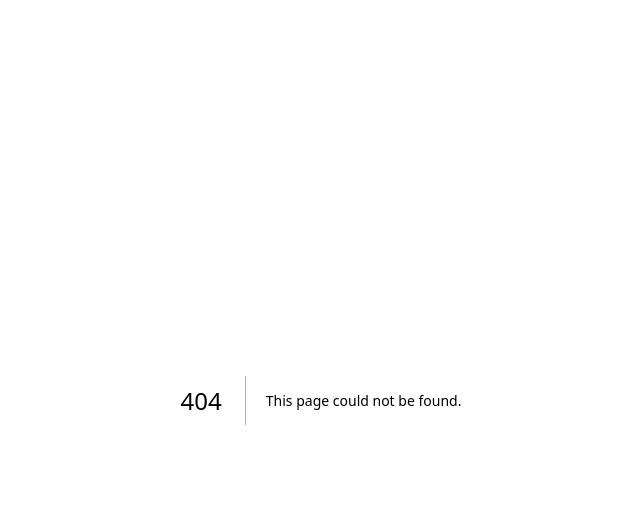
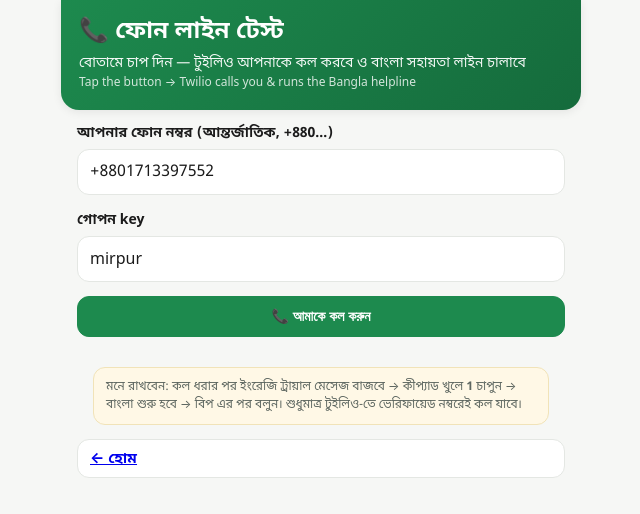
Before and after one commit to TareqNaushad/mirpur-help, a Next.js app: page /test-call in a window 1280 px wide. Before the commit this address had no page. Shown: the top 514 px of the page, without its empty margins (319-959 px from the left). Built offline with nearby package versions, Linux system fonts and the light colour scheme.

Commit message:
Add self-service /test-call page + /api/ivr/call-me so user can trigger IVR test calls themselves
Co-Authored-By: Claude Opus 4.8 <noreply@anthropic.com>

```diff
--- /dev/null
+++ b/app/api/ivr/call-me/route.js
@@ -0,0 +1,73 @@
+// GET/POST /api/ivr/call-me?to=+8801...&key=...
+//
+// Self-service test: makes Twilio call `to` and run the IVR, so you can test
+// the phone line yourself without anyone triggering it for you. Reuses the
+// Twilio creds already in Vercel (TWILIO_ACCOUNT_SID, TWILIO_AUTH_TOKEN).
+//
+// Protected by a key (env IVR_TEST_KEY, default "mirpur"). On a TRIAL Twilio
+// account it can only ring numbers verified on the account anyway.
+import { NextResponse } from "next/server";
+
+export const dynamic = "force-dynamic";
+
+export async function GET(req) {
+  return placeCall(req);
+}
+export async function POST(req) {
+  return placeCall(req);
+}
+
+async function placeCall(req) {
+  const sid = process.env.TWILIO_ACCOUNT_SID;
+  const tok = process.env.TWILIO_AUTH_TOKEN;
+  const from = process.env.TWILIO_FROM || "+16092010842";
+  const KEY = process.env.IVR_TEST_KEY || "mirpur";
+
+  const url = new URL(req.url);
+  const to = (url.searchParams.get("to") || "").trim();
+  const key = (url.searchParams.get("key") || "").trim();
+
+  if (!sid || !tok) {
+    return NextResponse.json(
+      { ok: false, error: "Twilio not configured (set TWILIO_ACCOUNT_SID & TWILIO_AUTH_TOKEN)." },
+      { status: 500 }
+    );
+  }
+  if (key !== KEY) {
+    return NextResponse.json({ ok: false, error: "ভুল key / wrong key" }, { status: 403 });
+  }
+  if (!/^\+\d{7,15}$/.test(to)) {
+    return NextResponse.json(
+      { ok: false, error: "নম্বর আন্তর্জাতিক আকারে দিন, যেমন +8801XXXXXXXXX" },
+      { status: 400 }
+    );
+  }
+
+  const base = `${url.protocol}//${url.host}`;
+  const body = new URLSearchParams({
+    To: to,
+    From: from,
+    Url: `${base}/api/ivr/voice`,
+    Method: "POST",
+    Timeout: "55",
+  });
+  const auth = "Basic " + Buffer.from(`${sid}:${tok}`).toString("base64");
+
+  try {
+    const r = await fetch(`https://api.twilio.com/2010-04-01/Accounts/${sid}/Calls.json`, {
+      method: "POST",
+      headers: { Authorization: auth, "Content-Type": "application/x-www-form-urlencoded" },
+      body: body.toString(),
+    });
+    const d = await r.json();
+    if (!r.ok || d.code) {
+      return NextResponse.json(
+        { ok: false, error: d.message || "call failed", code: d.code },
+        { status: 502 }
+      );
+    }
+    return NextResponse.json({ ok: true, sid: d.sid, status: d.status });
+  } catch (e) {
+    return NextResponse.json({ ok: false, error: String(e) }, { status: 502 });
+  }
+}
--- /dev/null
+++ b/app/test-call/page.js
@@ -0,0 +1,87 @@
+"use client";
+
+import { useEffect, useState } from "react";
+import Link from "next/link";
+
+// Self-service tester for the phone line: tap a button, Twilio calls your phone
+// and runs the Bangla IVR. Your number + key are remembered on the device.
+export default function TestCall() {
+  const [to, setTo] = useState("+8801713397552");
+  const [key, setKey] = useState("mirpur");
+  const [status, setStatus] = useState("");
+  const [busy, setBusy] = useState(false);
+
+  useEffect(() => {
+    const savedTo = localStorage.getItem("ivr_to");
+    const savedKey = localStorage.getItem("ivr_key");
+    if (savedTo) setTo(savedTo);
+    if (savedKey) setKey(savedKey);
+  }, []);
+
+  async function callMe() {
+    setBusy(true);
+    setStatus("📞 কল করা হচ্ছে…");
+    localStorage.setItem("ivr_to", to);
+    localStorage.setItem("ivr_key", key);
+    try {
+      const r = await fetch(
+        `/api/ivr/call-me?to=${encodeURIComponent(to)}&key=${encodeURIComponent(key)}`
+      );
+      const d = await r.json();
+      if (d.ok) {
+        setStatus("✅ আপনার ফোনে কল আসছে! ধরুন → 1 চাপুন → বিপ এর পর বাংলায় বলুন।");
+      } else {
+        setStatus("❌ " + (d.error || "কল ব্যর্থ"));
+      }
+    } catch {
+      setStatus("❌ ইন্টারনেট সমস্যা");
+    }
+    setBusy(false);
+  }
+
+  return (
+    <main className="app">
+      <header className="header">
+        <h1>📞 ফোন লাইন টেস্ট</h1>
+        <p>
+          বোতামে চাপ দিন — টুইলিও আপনাকে কল করবে ও বাংলা সহায়তা লাইন চালাবে
+          <br />
+          <span style={{ opacity: 0.85, fontSize: 12 }}>
+            Tap the button → Twilio calls you & runs the Bangla helpline
+          </span>
+        </p>
+      </header>
+
+      <div className="form">
+        <label>
+          আপনার ফোন নম্বর (আন্তর্জাতিক, +880…)
+          <input type="tel" value={to} onChange={(e) => setTo(e.target.value)} />
+        </label>
+        <label>
+          গোপন key
+          <input type="text" value={key} onChange={(e) => setKey(e.target.value)} />
+        </label>
+
+        <button className="btn call submit-btn" onClick={callMe} disabled={busy}>
+          {busy ? "অপেক্ষা করুন…" : "📞 আমাকে কল করুন"}
+        </button>
+
+        {status && (
+          <div className="note" style={{ background: "#eaf4ec", borderColor: "#cfe6d6" }}>
+            {status}
+          </div>
+        )}
+
+        <div className="note">
+          মনে রাখবেন: কল ধরার পর ইংরেজি ট্রায়াল মেসেজ বাজবে → কীপ্যাড খুলে{" "}
+          <strong>1</strong> চাপুন → বাংলা শুরু হবে → বিপ এর পর বলুন। শুধুমাত্র
+          টুইলিও-তে ভেরিফায়েড নম্বরেই কল যাবে।
+        </div>
+
+        <Link className="back" href="/" style={{ display: "inline-block" }}>
+          ← হোম
+        </Link>
+      </div>
+    </main>
+  );
+}
```
